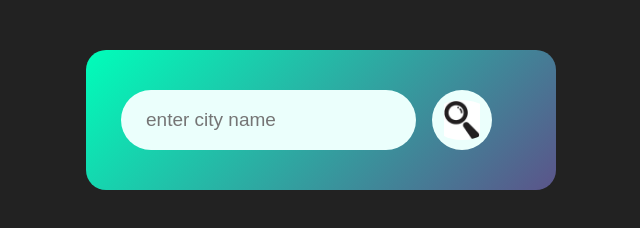
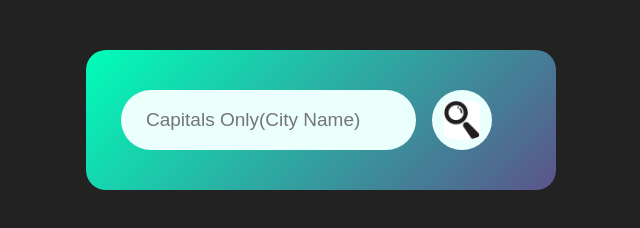
Before and after one commit to MattamSrinu/climate_project_js, a plain HTML site: page index.html in a window 1280 px wide. Shown: the whole page, without its empty margins (319-959 px from the left). Drawn offline with Linux system fonts and the light colour scheme.

Commit message:
Update index.html

```diff
--- a/index.html
+++ b/index.html
@@ -9,7 +9,7 @@
 <body>
     <div class="card">
         <div class="search">
-            <input type="text" placeholder="enter city name" spellchecker="false">
+            <input type="text" placeholder="Capitals Only(City Name)" spellchecker="false">
             <button><img src="./Search-final.jpg" alt="search-img"></button>
         </div>
         <div class="error">
@@ -40,4 +40,5 @@
     <script src="script.js">
     </script>
 </body>
+
 </html>
```
